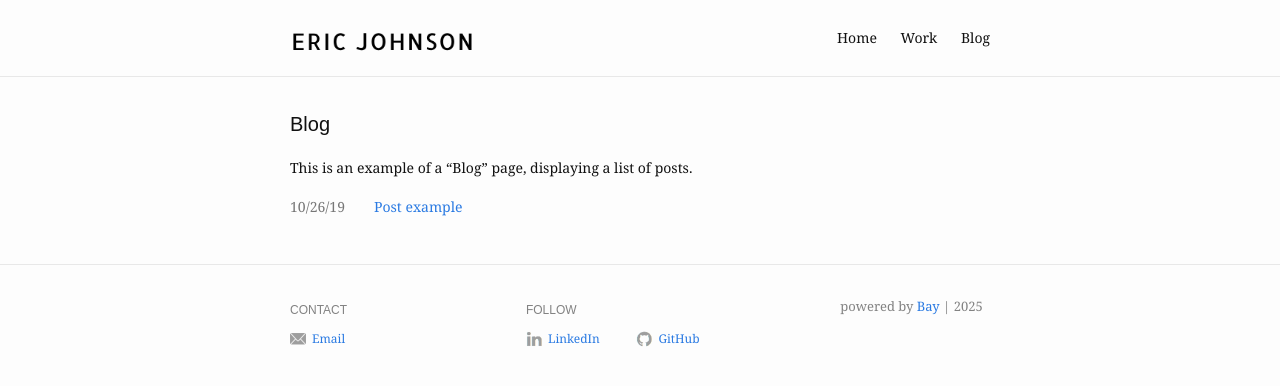
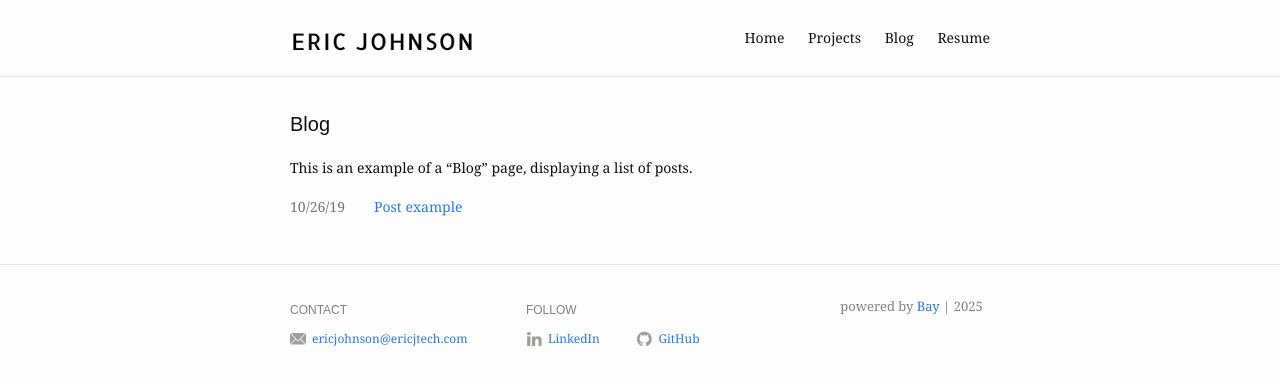
Before and after one commit to eboi1/eboi1.github.io, a Jekyll site: the page built from blog.md, in a window 1280 px wide. Shown: the top 386 px of the page. Built offline with Jekyll 4.4.1, drawn with Linux system fonts in a browser that asks for light colours.

Commit message:
Initial resume addition

```diff
--- a/_config.yml
+++ b/_config.yml
@@ -12,14 +12,15 @@ header:
   pages:
     - name: Home
       slug: /
-    - name: Work
+    - name: Projects
     - name: Blog
+    - name: Resume
 
 footer:
   show_powered_by: true
   contact:
     - type: email
-      name: Email
+      name: ericjohnson@ericjtech.com
       value: ericjohnson@ericjtech.com
   follow:
     - type: linkedin
```
Also changed, not shown: resume.md (added, +9 -0 lines).
